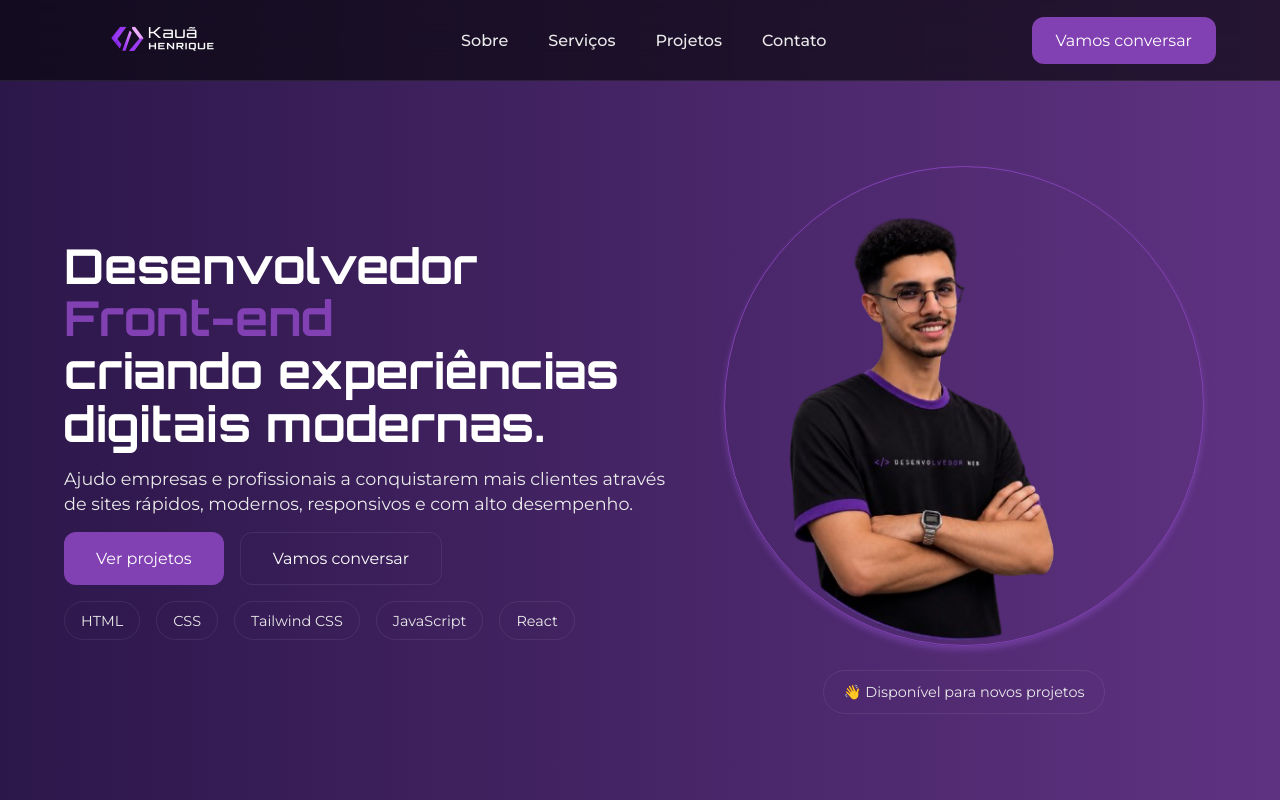
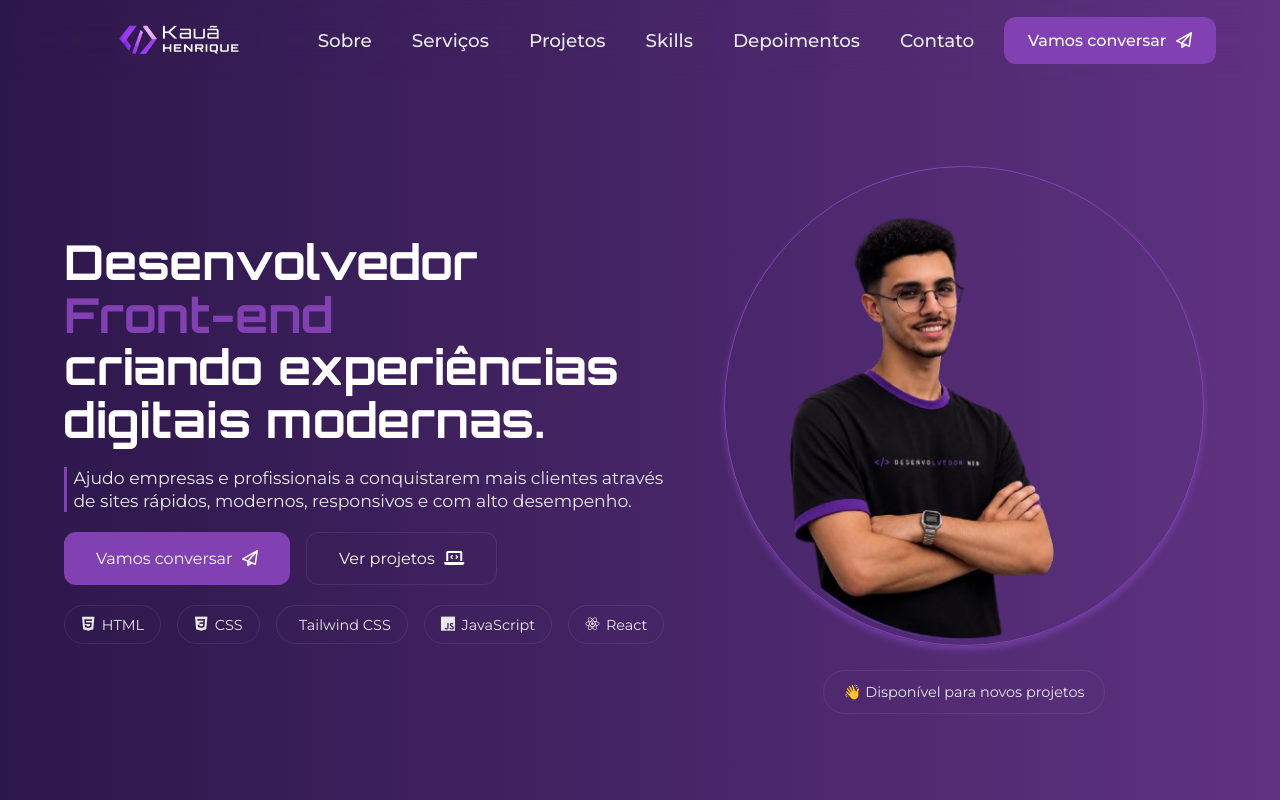
Before and after one commit to devKauaHenrique/dev-kaua, a plain HTML site: page index.html in a window 1280 px wide. Drawn offline with nearby package versions, Linux system fonts and the light colour scheme.

Commit message:
feat: Atualizações da Hero

```diff
--- a/index.html
+++ b/index.html
@@ -7,6 +7,8 @@
     <link rel="preconnect" href="https://fonts.googleapis.com">
     <link rel="preconnect" href="https://fonts.gstatic.com" crossorigin>
     <link href="https://fonts.googleapis.com/css2?family=Montserrat:wght@300;400;500;600;700;800&family=Orbitron:wght@500;700;900&display=swap" rel="stylesheet">
+    <link rel="stylesheet" type='text/css' href="https://cdn.jsdelivr.net/gh/devicons/devicon@latest/devicon.min.css" />
+    <link rel="stylesheet" href="https://cdnjs.cloudflare.com/ajax/libs/font-awesome/6.0.0-beta3/css/all.min.css" integrity="sha512-Fo3rlrZj/k7ujTnHg4CGR2D7kSs0v4LLanw2qksYuRlEzO+tcaEPQogQ0KaoGN26/zrn20ImR1DfuLWnOo7aBA==" crossorigin="anonymous" referrerpolicy="no-referrer" />
 
     <link rel="stylesheet" href="styles/style.css">
 
@@ -21,14 +23,16 @@
                 </a>
 
                 <ul class="nav-links">
-                    <li><a href="#about">Sobre</a></li>
-                    <li><a href="#services">Serviços</a></li>
-                    <li><a href="#projects">Projetos</a></li>
-                    <li><a href="#contact">Contato</a></li>
+                    <li class="link-hover"><a href="#about">Sobre</a></li>
+                    <li class="link-hover"><a href="#services">Serviços</a></li>
+                    <li class="link-hover"><a href="#projects">Projetos</a></li>
+                    <li class="link-hover"><a href="#skills">Skills</a></li>
+                    <li class="link-hover"><a href="#skills">Depoimentos</a></li>
+                    <li class="link-hover"><a href="#contact">Contato</a></li>
                 </ul>
 
                 <a href="#" target="_blank" class="btn-contact">
-                    Vamos conversar
+                    Vamos conversar <i class="fa-regular fa-paper-plane"></i>
                 </a>
 
                 <button class="menu-mobile">
@@ -49,20 +53,20 @@
                     </p>
 
                     <div class="hero-buttons">
-                        <a href="#projects" class="btn-primary">
-                            Ver projetos
+                        <a href="#contacts" class="btn-primary">
+                            Vamos conversar <i class="fa-regular fa-paper-plane"></i>
                         </a>
-                        <a href="#contact" class="btn-secondary">
-                            Vamos conversar
+                        <a href="#projects" class="btn-secondary">
+                            Ver projetos <i class="fa-solid fa-laptop-code"></i>
                         </a>
                     </div>
 
                     <div class="hero-tech">
-                        <span>HTML</span>
-                        <span>CSS</span>
-                        <span>Tailwind CSS</span>
-                        <span>JavaScript</span>
-                        <span>React</span>
+                        <span><i class="devicon-html5-plain"></i> HTML</span>
+                        <span><i class="devicon-css3-plain"></i> CSS</span>
+                        <span><i class="devicon-tailwindcss-original"></i> Tailwind CSS</span>
+                        <span><i class="devicon-javascript-plain"></i> JavaScript</span>
+                        <span><i class="devicon-react-original"></i>React</span>
                     </div>
                 </div>
 
--- a/styles/style.css
+++ b/styles/style.css
@@ -40,8 +40,8 @@ body{
     width: 100%;
     z-index: 1000;
     backdrop-filter: blur(1rem);
-    background: rgba(7,7,10,.65);
-    border-bottom: 1px solid var(--border);
+    /* background: rgba(7,7,10,.65);
+    border-bottom: 1px solid var(--border); */
 }
 
 .navbar{
@@ -58,10 +58,10 @@ body{
 
 .logo img{
     display: block;
-    width: 12rem;
+    width: 14rem;
     height: auto;
     object-fit: contain;
-    transform: translateY(0.25rem);
+    transform: translateY(0.35rem);
 }
 
 .nav-links{
@@ -73,20 +73,47 @@ body{
 .nav-links a{
     color: var(--text-secondary);
     text-decoration: none;
+    font-size: 1.15rem;
     font-weight: 500;
     transition: .3s;
 }
 
-.nav-links a:hover{
+li.link-hover{
+    position: relative;
+}
+
+li.link-hover::before{
+    content: '';
+    position: absolute;
+    left: 0;
+    bottom: -2px;
+    width: 100%;
+    height: 2px;
+    background-color: var(--primary-hover);
+    border-radius: 4px;
+    scale: 0 1;
+    transform-origin: left;
+    transition: scale 0.6s;
+}
+
+li.link-hover:hover::before{
+    scale: 1;
+}
+
+li.link-hover:hover a{
     color: var(--text);
 }
 
 .btn-contact{
+    display: flex;
+    align-items: center;
+    gap: .6rem;
     text-decoration: none;
     color: white;
     background: var(--primary);
     padding: .875rem 1.5rem;
     border-radius: .75rem;
+    font-weight: 500;
     transition: .3s;
 }
 
@@ -121,7 +148,7 @@ body{
 .hero-content{
     display: flex;
     flex-direction: column;
-    gap: 1rem;
+    gap: 1.25rem;
 }
 
 .hero-title{
@@ -137,9 +164,11 @@ body{
 }
 
 .hero-description{
+    border-left: 3.5px solid var(--primary);
+    padding: 0 0 0 .4rem;
     max-width: 38rem;
-    font-size: 1.1rem;
-    line-height: 1.4;
+    font-size: 1.08rem;
+    line-height: 1.3;
     color: var(--text-secondary);
 }
 
@@ -149,7 +178,8 @@ body{
 }
 
 .btn-primary{
-    display: inline-flex;
+    display: flex;
+    gap: .6rem;
     align-items: center;
     justify-content: center;
     padding: 1rem 2rem;
@@ -166,7 +196,8 @@ body{
 }
 
 .btn-secondary{
-    display: inline-flex;
+    display: flex;
+    gap: .6rem;
     align-items: center;
     justify-content: center;
     padding: 1rem 2rem;
@@ -179,6 +210,7 @@ body{
 
 .btn-secondary:hover{
     border-color: var(--primary);
+    transform: translateY(-.15rem);
 }
 
 .hero-tech{
@@ -188,6 +220,9 @@ body{
 }
 
 .hero-tech span{
+    display: flex;
+    align-items: center;
+    gap: .4rem;
     padding: .6rem 1rem;
     border: .0625rem solid var(--border);
     border-radius: 999rem;
```
